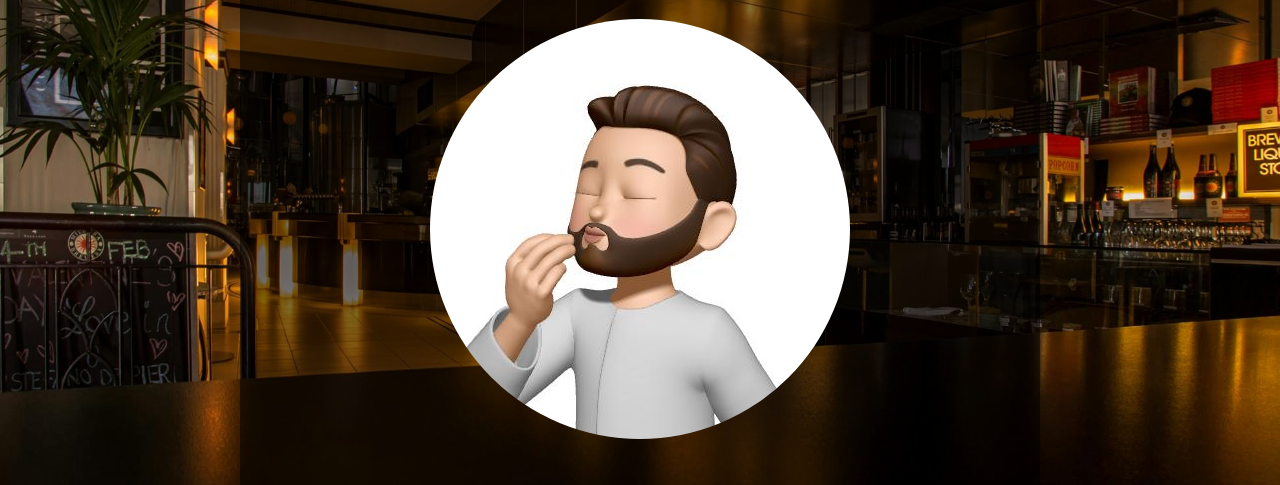
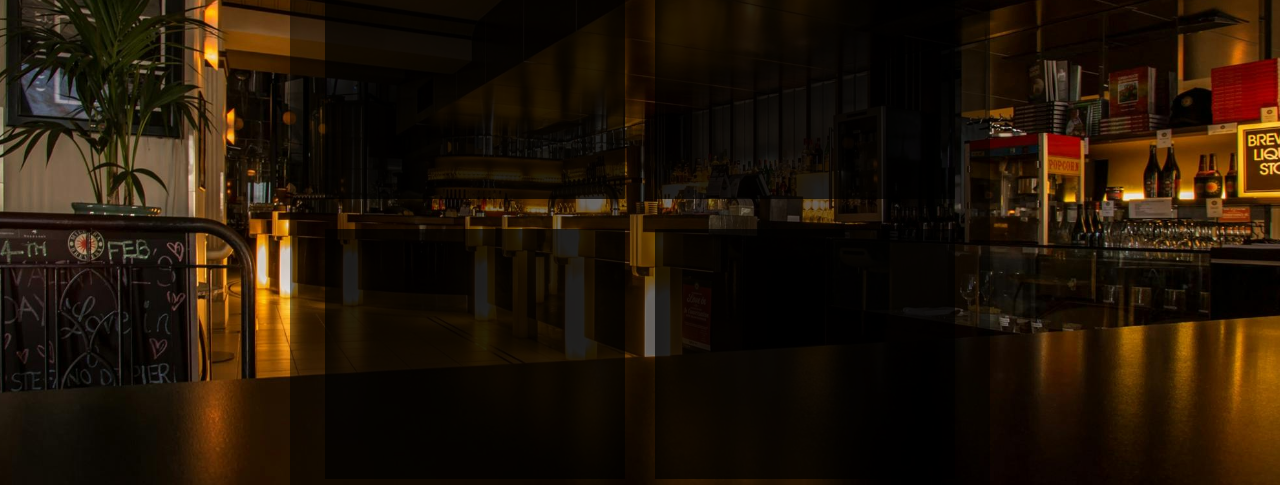
Before and after one commit to IdoSabach/Restaurant-Page, a plain HTML site: page index.html in a window 1280 px wide. Shown: the part 258-743 px from the top of the page. Drawn offline with nearby package versions, Linux system fonts and the light colour scheme.

Commit message:
add menu page

```diff
--- a/index.html
+++ b/index.html
@@ -19,12 +19,17 @@
       <button class="menu-btn">Menu</button>
       <button class="contact-btn">Contact</button>
     </div>
-    <main class="home">
-      <div class="text-of-head-main">
-        The largest hamburger chain in the world!
+    <main class="main">
+      <div class="grid">
+        <div class="box"></div>
+        <div class="box"></div>
+        <div class="box"></div>
+        <div class="box"></div>
+        <div class="box"></div>
+        <div class="box"></div>
+        <div class="box"></div>
+        <div class="box"></div>
       </div>
-      <img class="ido-img" src="./images/ido-food.jpeg" alt="" />
-      <div class="footer-text">Order online or visit us!</div>
     </main>
 
     <footer class="footer">
--- a/style.css
+++ b/style.css
@@ -63,6 +63,17 @@ body {
   color: black;
 }
 
+.main{
+  min-width: 700px;
+  max-width: 1000px;
+  margin-top: 40px;
+  display: flex;
+  flex-direction: column;
+  align-items: center;
+  background-color: rgba(0, 0, 0, 0.5);
+  margin-bottom: 40px;
+}
+
 .home{
   max-width: 1000px;
   margin-top: 40px;
@@ -101,3 +112,18 @@ body {
 .git-icon:hover{
   cursor: pointer;
 }
+
+.grid{
+  display: grid;
+  grid-template-columns: repeat(2,1fr);
+  column-gap: 30px;
+  row-gap: 30px;
+  padding: 30px;
+}
+
+.box{
+  min-width: 300px;
+  min-height: 250px;
+  background-color: black;
+  opacity: 0.7;
+}
```
